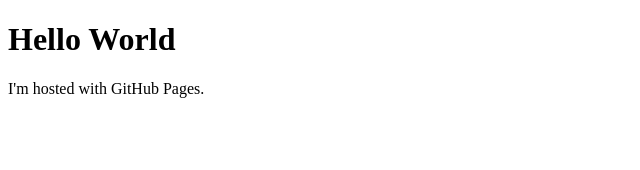
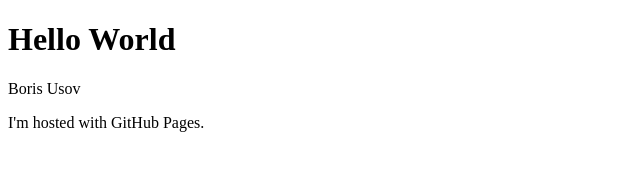
Before and after one commit to borisusov/borisusov.github.io, a plain HTML site: page index.html in a window 1280 px wide. Shown: the whole page, without its empty margins (0-640 px from the left). Drawn offline with Linux system fonts and the light colour scheme.

Commit message:
Version 0.2

```diff
--- a/index.html
+++ b/index.html
@@ -7,6 +7,7 @@
 </head>
 <body>
   <h1>Hello World</h1>
+  <p>Boris Usov</p>
   <p>I'm hosted with GitHub Pages.</p>
 </body>
 </html>
```
